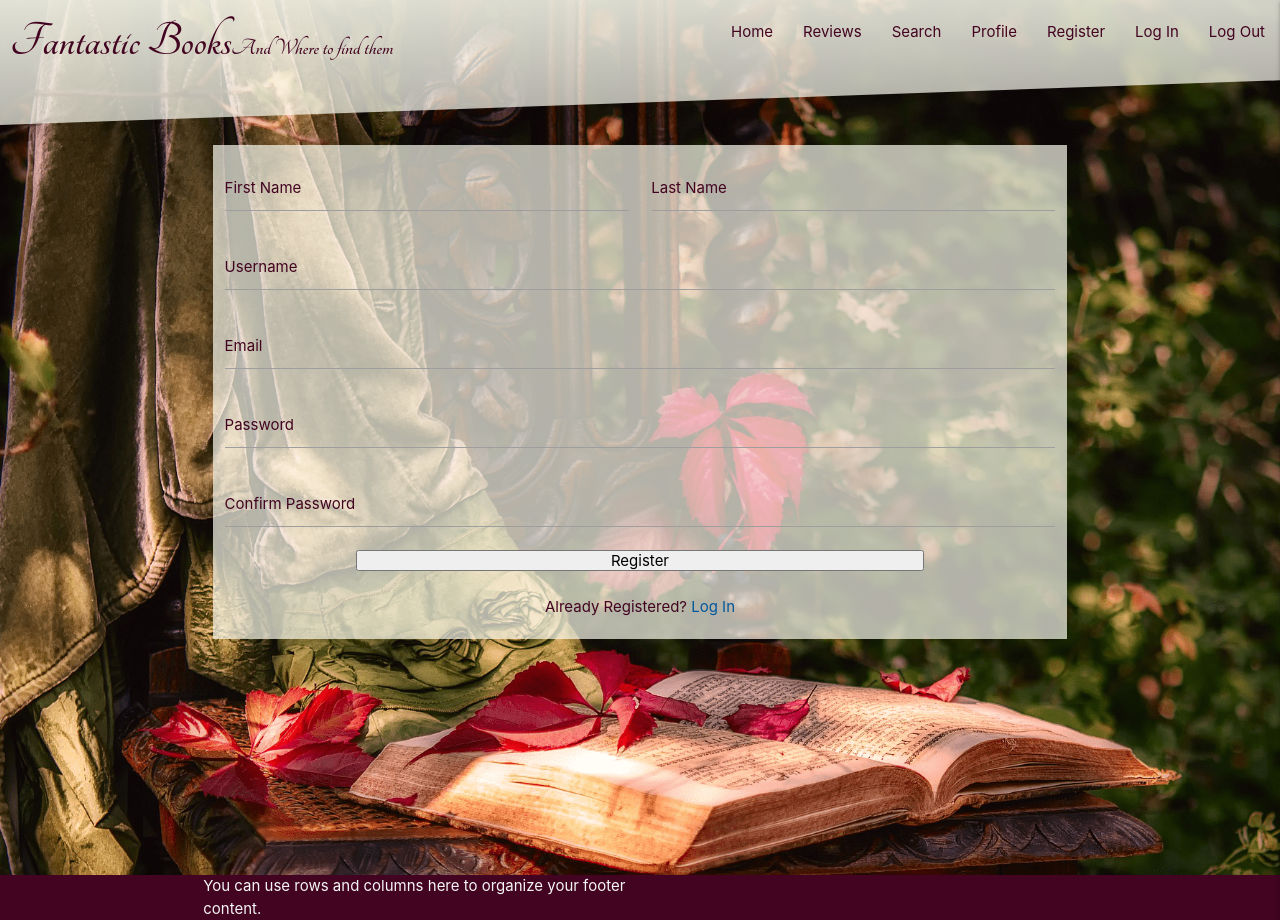
After one commit to aineon/Python-Practice, a Flask app: page /register in a window 1280 px wide. The commit adds this page. Run offline with Flask 2, Linux system fonts and the light colour scheme; some libraries are stand-ins or nearby versions.

Commit message:
add register and profile views

```diff
--- a/app.py
+++ b/app.py
@@ -4,6 +4,7 @@ from flask import (
     redirect, request, session, url_for)
 from flask_pymongo import PyMongo
 from bson.objectid import ObjectId
+from werkzeug.security import generate_password_hash, check_password_hash
 if os.path.exists("env.py"):
     import env
 
@@ -23,6 +24,32 @@ mongo = PyMongo(app)
 def home():
     return render_template("home.html")
 
+
+@app.route("/register", methods=["GET", "POST"])
+def register():
+    if request.method == "POST":
+        # check if username already exists in db
+        existing_user = mongo.db.users.find_one(
+            {"username": request.form.get("username").lower()})
+
+        if existing_user:
+            flash("Username already exists")
+            return redirect(url_for("register"))
+
+        register = {
+            "username": request.form.get("username").lower(),
+            "password": generate_password_hash(request.form.get("password"))
+        }
+        mongo.db.users.insert_one(register)
+
+        # put the new user into 'session' cookie
+        session["user"] = request.form.get("username").lower()
+        flash("Registration Successful!")
+        return redirect(url_for("profile", username=session["user"]))
+
+    return render_template("register.html")
+
+
 @app.route("/reviews")
 def reviews():
     return render_template("reviews.html")
@@ -33,6 +60,11 @@ def search():
     return render_template("search.html")
 
 
+@app.route("/profile")
+def profile():
+    return render_template("profile.html")
+
+
 if __name__ == "__main__":
     app.run(host=os.environ.get("IP"),
             port=int(os.environ.get("PORT")),
--- a/static/css/style.css
+++ b/static/css/style.css
@@ -5,6 +5,18 @@ header {
     height: 125px;
     overflow: hidden;
     z-index: 2;
+}
+
+body {
+    color: #420420;
+}
+
+/* Navbar */
+
+nav {
+    -webkit-box-shadow: none;
+    box-shadow: none;
+
 }
 
 nav .brand-logo {
@@ -28,10 +40,10 @@ nav a {
     background-color: transparent;
 }
 
-.nav-wrapper {
+/*.nav-wrapper {
     border-bottom: 0;
     box-shadow: none;
-}
+} */
 
 .bg-navbar:before {
     position: absolute;
@@ -44,31 +56,40 @@ nav a {
     transform: skewY(-2deg);
     transform-origin: top left;
     content: '';
-    background-image: linear-gradient(rgba(250, 250, 237, 0.7), rgba(251,251,240, 0.6));
+    background-image: linear-gradient(rgba(250, 250, 237, 0.9), rgba(251,251,240, 0.7));
 }
 
 .sub-logo {
-    font-size: 12px;
+    font-size: 24px;
+    font-weight: 700;
 }
 
 .home-container {
     position: relative;
 }
 
+/* Background Images */
 .home-image{
     background: url("../images/grass_floor.png");
 }
 
 .reviews-image {
-    background: url("../images/arch_door.png");
+    background: url("../images/field_book.png");
 }
 
 .search-image {
     background: url("../images/sky.png");
 }
 
+.profile-image {
+    background: url("../images/prague.png")
+}
+
+.register-image {
+    background: url("../images/chair_book.png")
+}
+
 .bg-image {
-  /*background: url("../images/grass_floor.png"); */
   background-repeat: no-repeat;
   background-position: center;
   -webkit-background-size: cover;
@@ -88,7 +109,7 @@ nav a {
 }
 
 
-
+/* Cards */
 .card-container {
   margin: auto;
   position: relative;
@@ -96,15 +117,25 @@ nav a {
 
 .card {
     background-color: rgba(250, 250, 237, 0.7);
-    margin-top: 150px;
+    margin-top: 100px;
     text-align: center;
     position: absolute;
+}
+
+.card .card-title {
+    font-family: 'Tangerine', cursive;
+    font-weight: 700;
+    font-size: 50px;
+    color: #420420;
 }
 
 .card-content {
     color: #420420;
 }
 
+
+
+/* Footer */
 footer {
     z-index: 1;
     bottom:0;
@@ -114,6 +145,7 @@ footer {
     background-color: #420420;
     padding-top: 0;
     padding-bottom: 0;
+    color: #fafaed;
 }
 
  body {
@@ -125,3 +157,108 @@ footer {
   main {
     flex: 1 0 auto;
   }
+
+.page-heading {
+    color: #420420;
+    padding-left: 10px;
+    padding-top: 10px;
+    font-family: 'Tangerine', cursive;
+    font-weight: 700;
+    font-size: 50px;
+    text-align: center;
+}
+
+footer .row {
+    margin: 0 auto 0 auto;
+}
+
+footer p {
+    margin: 0 auto 0 auto;
+}
+
+.search {
+    border: 1px solid #420420;
+    border-radius: 3px;
+}
+
+/* Profile */
+.profile-heading {
+    text-align: center;
+    margin: 10px auto 10px auto;
+    color: #fafaed;
+    font-weight: 700;
+    font-family: 'Tangerine', cursive;
+}
+
+/* Profile Tabs */
+
+.tab-container {
+    margin-top: 10px;
+}
+
+.tab-container .row {
+    margin: 0 auto 0 auto;
+}
+
+.tab {
+overflow: hidden;
+background-color: rgba(250, 250, 237, 0.7);
+
+}
+
+/* Style the buttons that are used to open the tab content */
+.tab button {
+  background-color: inherit;
+  float: left;
+  border: none;
+  outline: none;
+  cursor: pointer;
+  padding: 14px 16px;
+  transition: 0.3s;
+  border-radius: 5px;
+}
+
+/* Change background color of buttons on hover */
+.tab button:hover {
+  background-color: #420420;
+   color:#fafaed;
+}
+
+/* Create an active/current tablink class */
+.tab button.active {
+  background-color: #420420;
+  color:#fafaed;
+}
+
+/* Style the tab content */
+.tab-heading {
+    margin: 0 auto 0 auto;
+}
+
+.tabcontent {
+  display: none;
+  padding: 6px 12px;
+  border: 1px solid #ccc;
+  border-top: none;
+  background-color: rgba(250, 250, 237, 0.7);
+}
+
+/* Register */
+form {
+    background-color: rgba(250, 250, 237, 0.7);
+    margin-top: 20px;
+}
+
+form .row,
+.input-field {
+    margin: 10px auto 5px auto;
+}
+
+.input-field label {
+    color:#420420;
+    font-weight: 400;
+}
+
+.no-margin {
+    margin-bottom: 0;
+}
--- a/static/js/script.js
+++ b/static/js/script.js
@@ -1,3 +1,28 @@
 $(document).ready(function(){
     $('.sidenav').sidenav({edge: "right"});
+     $('.tabs').tabs();
   });
+
+
+  function openTab(evt, tabName) {
+  // Declare all variables
+  let i,
+      tabcontent,
+      tablinks;
+
+  // Get all elements with class="tabcontent" and hide them
+  tabcontent = document.getElementsByClassName("tabcontent");
+  for (i = 0; i < tabcontent.length; i++) {
+    tabcontent[i].style.display = "none";
+  }
+
+  // Get all elements with class="tablinks" and remove the class "active"
+  tablinks = document.getElementsByClassName("tablinks");
+  for (i = 0; i < tablinks.length; i++) {
+    tablinks[i].className = tablinks[i].className.replace(" active", "");
+  }
+
+  // Show the current tab, and add an "active" class to the button that opened the tab
+  document.getElementById(tabName).style.display = "block";
+  evt.currentTarget.className += " active";
+}
--- a/templates/base.html
+++ b/templates/base.html
@@ -5,14 +5,12 @@
     <meta name="viewport" content="width=device-width, initial-scale=1.0">
     <link rel="stylesheet" href="https://cdnjs.cloudflare.com/ajax/libs/font-awesome/5.15.1/css/all.min.css" integrity="sha512-+4zCK9k+qNFUR5X+cKL9EIR+ZOhtIloNl9GIKS57V1MyNsYpYcUrUeQc9vNfzsWfV28IaLL3i96P9sdNyeRssA==" crossorigin="anonymous" type="text/css" />
     <link rel="stylesheet" href="https://cdnjs.cloudflare.com/ajax/libs/materialize/1.0.0/css/materialize.min.css" type="text/css">
-
-
-
     <link rel="stylesheet" href="{{ url_for('static', filename='css/style.css') }}" type="text/css">
     {% block styles %}
     {% endblock %}
     <title>Fantastic Books And Where To Find Them</title>
 </head>
+
 <body>
 
 <header>
@@ -23,21 +21,26 @@
         <a href="#" data-target="mobile-demo" class="sidenav-trigger right"><i class="fas fa-bars"></i></a>
             <ul class="right hide-on-med-and-down">
                 <li><a href="{{ url_for('home') }}">Home</a></li>
-        <li><a href="{{ url_for('reviews') }}">reviews</a></li>
+                <li><a href="{{ url_for('reviews') }}">Reviews</a></li>
                 <li><a href="{{ url_for('search') }}">Search</a></li>
-        <li><a href="mobile.html">Mobile</a></li>
+                <li><a href="{{ url_for('profile') }}">Profile</a></li>
+                <li><a href="{{ url_for('register') }}">Register</a></li>
+                <li><a href="{{ url_for('search') }}">Log In</a></li>
+                <li><a href="{{ url_for('search') }}">Log Out</a></li>
             </ul>
-
     </div>
 </nav>
-
             <ul class="sidenav" id="mobile-demo">
                 <li><a href="{{ url_for('home') }}">Home</a></li>
-    <li><a href="{{ url_for('reviews') }}">reviews</a></li>
+                <li><a href="{{ url_for('reviews') }}">Reviews</a></li>
                 <li><a href="{{ url_for('search') }}">Search</a></li>
-    <li><a href="mobile.html">Mobile</a></li>
+                <li><a href="{{ url_for('profile') }}">Profile</a></li>
+                <li><a href="{{ url_for('register') }}">Register</a></li>
+                <li><a href="{{ url_for('profile') }}">Log In</a></li>
+                <li><a href="{{ url_for('profile') }}">Log Out</a></li>
             </ul>
 </header>
+
 
   {% block content %}
   {% endblock %}
--- a/templates/home.html
+++ b/templates/home.html
@@ -7,8 +7,7 @@
 <main>
     <div class="row">
         <div class="col s12">
-<div class="bg-image home-image responsive-img">
-</div>
+            <div class="bg-image home-image responsive-img"> </div>
         </div>
     <div class="row">
         <div class="col s12 m8 offset-m2 card-container">
--- /dev/null
+++ b/templates/register.html
@@ -0,0 +1,62 @@
+{% extends "base.html" %}
+
+{% block content %}
+
+<main>
+    <div class="bg-image register-image responsive-img">    </div>
+
+    <div class="row no-margin">
+    <form class="col s12 m8 offset-m2">
+      <div class="row">
+        <div class="input-field col s6">
+          <input  id="firstname" name="firstname" type="text" class="validate" required>
+          <label for="firstname">First Name</label>
+        </div>
+        <div class="input-field col s6">
+          <input id="lastname" name="lastname" type="text" class="validate" required>
+          <label for="lastname">Last Name</label>
+        </div>
+      </div>
+      <div class="row">
+        <div class="input-field col s12">
+          <input  id="username" name="username" type="text" class="validate" required>
+          <label for="username">Username</label>
+        </div>
+      </div>
+       <div class="row">
+        <div class="input-field col s12">
+          <input id="email" name="email" type="email" class="validate" required>
+          <label for="email">Email</label>
+        </div>
+      </div>
+      <div class="row">
+        <div class="input-field col s12">
+          <input id="password" name="password" type="password" class="validate" required>
+          <label for="password">Password</label>
+        </div>
+      </div>
+      <div class="row">
+        <div class="input-field col s12">
+          <input id="password2" name="password2" type="password" class="validate" required>
+          <label for="password2">Confirm Password</label>
+        </div>
+      </div>
+       <div class="row">
+                    <button type="submit" class="col s12 m8 offset-m2">
+                        Register
+                    </button>
+                </div>
+                 <div class="row">
+                    <div class="col s12 m8 offset-m2">
+            <p class="center-align">
+                Already Registered?
+                <a href="{{ url_for('register') }}" class="light-blue-text text-darken-4">Log In</a>
+            </p>
+        </div>
+    </div>
+    </form>
+  </div>
+</main>
+
+
+{% endblock %}
```
Also changed, not shown: templates/profile.html (added, +58 -0 lines), templates/reviews.html (+2 -6 lines), templates/search.html (+24 -4 lines), static/images/chair_book.png (added), static/images/field_book.png (added), static/images/night_book.png (added), static/images/sky_book.png (added), static/images/tree_book.png (added). Lines whose indentation alone changed are shown as unchanged.
